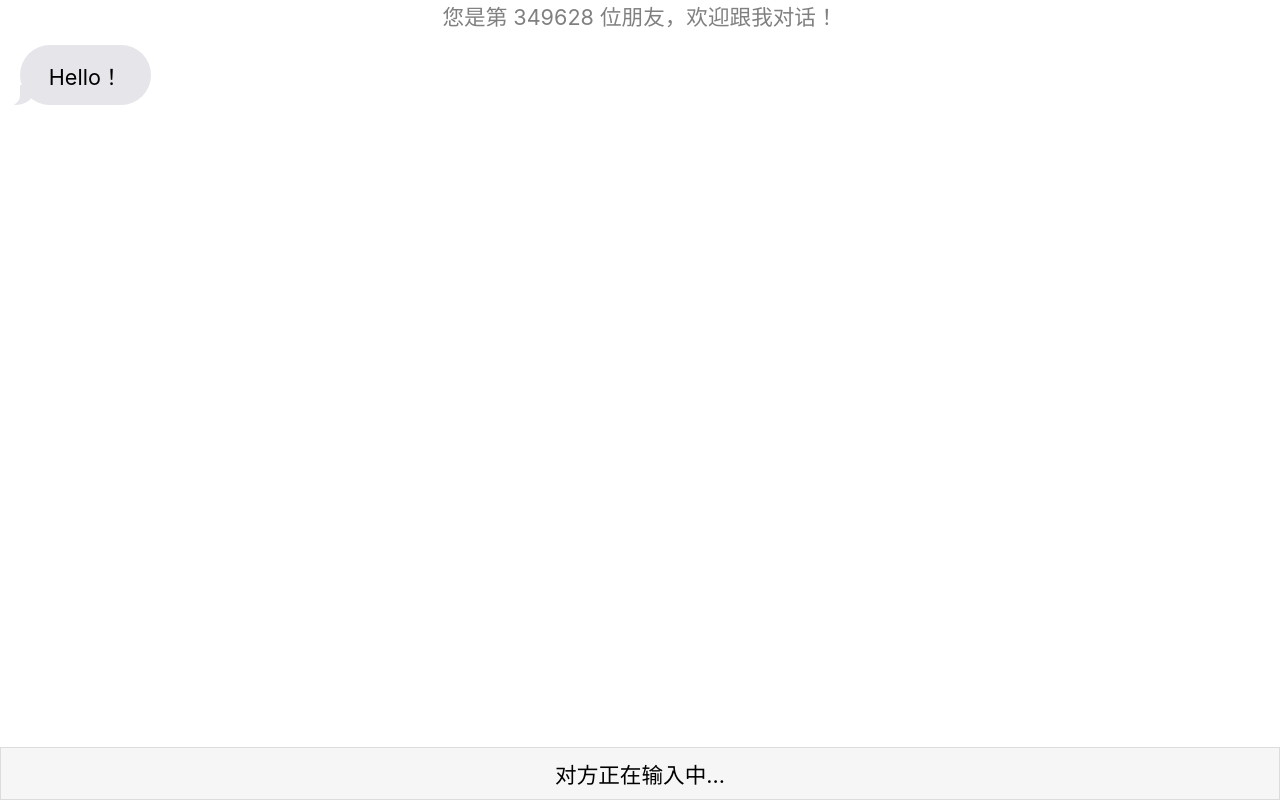
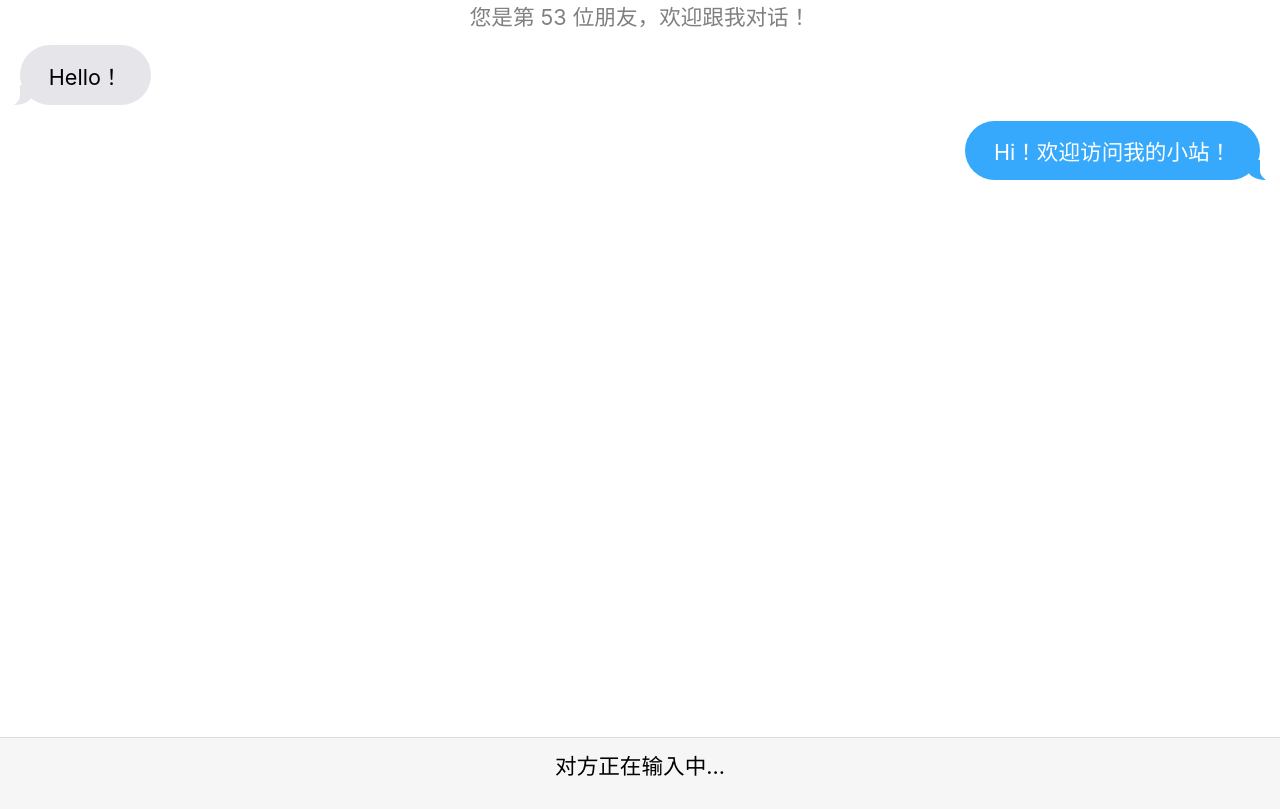
Before and after one commit to v2talk/v2talk.cf, a React (Create React App) app: page / in a window 1280 px wide. Built offline with nearby package versions, Linux system fonts and the light colour scheme.

Commit message:
feat: deprecate uv timer and fix messages data

```diff
--- a/public/index.html
+++ b/public/index.html
@@ -25,23 +25,19 @@
       Learn how to configure a non-root public URL by running `npm run build`.
     -->
     <title>v2talk.cf ❤ chaofeis</title>
+
+    <style>
+      #busuanzi_container_site_uv {
+        color: gray;
+        font-size: 0.3rem;
+        text-align: center;
+      }
+    </style>
   </head>
   <body>
     <noscript>You need to enable JavaScript to run this app.</noscript>
-    <div id="root"></div>
-    <!--
-      This HTML file is a template.
-      If you open it directly in the browser, you will see an empty page.
-
-      You can add webfonts, meta tags, or analytics to this file.
-      The build step will place the bundled scripts into the <body> tag.
-
-      To begin the development, run `npm start` or `yarn start`.
-      To create a production bundle, use `npm run build` or `yarn build`.
-    -->
-
-    <div class="line text-big" style="display: none">
-        <div class="x2 x2-move">
+    <div class="line text-big">
+        <!-- <div class="x2 x2-move">
             <span id="busuanzi_container_page_pv" style="display: inline;">
                 <div class="padding border border-sub border-dotted fadein-left">
                     本文总阅读量<span id="busuanzi_value_page_pv">596022</span>次
@@ -54,15 +50,27 @@
                         本站总访问量<span id="busuanzi_value_site_pv">2397045</span>次
                     </div>
                 </span>
-        </div>
+        </div> -->
         <div class="x2 x1-move">
             <span id="busuanzi_container_site_uv" style="display: inline;">
                  <div class="padding border border-sub border-dotted fadein-right">
-                     本站总访客数<span id="busuanzi_value_site_uv">349628</span>人
+                    您是第 <span id="busuanzi_value_site_uv">53</span> 位朋友，欢迎跟我对话！
                  </div>
             </span>
         </div>
     </div>
+
+    <div id="root"></div>
+    <!--
+      This HTML file is a template.
+      If you open it directly in the browser, you will see an empty page.
+
+      You can add webfonts, meta tags, or analytics to this file.
+      The build step will place the bundled scripts into the <body> tag.
+
+      To begin the development, run `npm start` or `yarn start`.
+      To create a production bundle, use `npm run build` or `yarn build`.
+    -->
     <script async src="//busuanzi.ibruce.info/busuanzi/2.3/busuanzi.pure.mini.js"></script>
   </body>
 </html>
--- a/src/App.js
+++ b/src/App.js
@@ -7,16 +7,6 @@ import MessageItem from './components/MessageItem';
 function App() {
   const [current, setCurrent] = useState(1);
   const [ending, setEnnding] = useState(false);
-  const [uv, setUv] = useState(1);
-
-  useEffect(() => {
-    const timer = setTimeout(() => {
-      const uv = document.getElementById("busuanzi_value_site_uv").innerText;
-      setUv(uv);
-    }, 1000);
-
-    return () => clearTimeout(timer);
-  },[]);
 
   useEffect(() => {
     const timer = setInterval(() => {
@@ -25,7 +15,7 @@ function App() {
       } else {
         setCurrent(current + 1);
       }
-    }, Math.random()*10000);
+    }, Math.random()*5000);
 
     return () => clearInterval(timer);
   }, [current]);
@@ -42,9 +32,6 @@ function App() {
 
   return (
     <div className="App">
-      <div className="welcome">
-        您是第 {uv} 位朋友，欢迎跟我对话！
-      </div>
       <div className="phone">
         {messages.slice(0, current).map((message, index) => (
           <MessageItem key={index} {...message} />
--- a/src/App.scss
+++ b/src/App.scss
@@ -2,12 +2,9 @@
   text-align: center;
   display: flex;
   flex-direction: column;
-  height: 100vh;
-
-  .welcome {
-    color: gray;
-    font-size: 0.3rem;
-  }
+  height: calc(100vh - 0.3rem);
+  padding-bottom: constant(safe-area-inset-bottom); /* 兼容 iOS < 11.2 */
+  padding-bottom: env(safe-area-inset-bottom); /* 兼容 iOS >= 11.2 */
 
   .phone {
     overflow: auto;
@@ -16,10 +13,12 @@
 
   .bottom {
     background-color: #f6f6f6;
-    border: 1px solid #dcdcdc;
-    margin-top: -1px;
-    padding: 10px;
+    border-top: 1px solid #dcdcdc;
+    height: 1rem;
     font-size: 0.3rem;
+    width: 100vw;
+    padding: 0.15rem;
+    box-sizing: border-box;
   }
 }
 
--- a/src/data.js
+++ b/src/data.js
@@ -26,12 +26,17 @@ const messages = [
   },
   {
     type: "text",
-    detail: `\(^o^)/~ 你现在在哪呢？`,
+    detail: `你现在在哪呢？`,
     role: 1,
   },
   {
     type: "text",
-    detail: "I am at a party! 逗你呢！我目前还在北京，即将去西安生活。",
+    detail: "I am at a party! ",
+    role: 2,
+  },
+  {
+    type: "text",
+    detail: "Bazinga！我目前还在北京，即将去西安生活。",
     role: 2,
   },
   {
@@ -41,12 +46,8 @@ const messages = [
   },
   {
     type: "text",
-    detail: "我写了一片文章来讲原因，有兴趣看下：",
-    role: 2,
-  },
-  {
-    type: "link",
-    detail: "https://mp.weixin.qq.com/s/EIqga1PHYdvfZQcur7_rcA",
+    detail:
+      "我写了一片文章来讲原因，有兴趣看下：https://mp.weixin.qq.com/s/EIqga1PHYdvfZQcur7_rcA",
     role: 2,
   },
   {
@@ -137,7 +138,18 @@ const messages = [
   },
   {
     type: "text",
-    detail: "普通程序员，确实没什么才华，只是做了一些简单的细微工作",
+    detail:
+      "普通程序员，确实没什么才华，只是做了一些简单的细微工作，所以我说自己：",
+    role: 2,
+  },
+  {
+    type: "text",
+    detail: `
+      过于热情但没什么才华
+      是个工具控可能因为我懒，
+      每年听歌超过 3650 小时，
+      追剧电影是活下去的动力，
+      热爱运动是为了努力工作！`,
     role: 2,
   },
   {
@@ -152,7 +164,7 @@ const messages = [
   },
   {
     type: "text",
-    detail: "🙆‍♂️",
+    detail: "👌",
     role: 1,
   },
 ];
```
